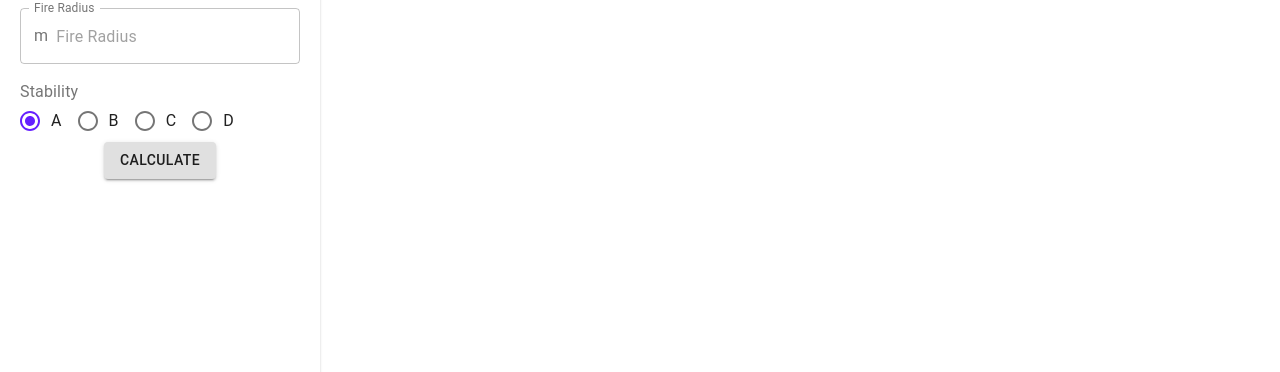
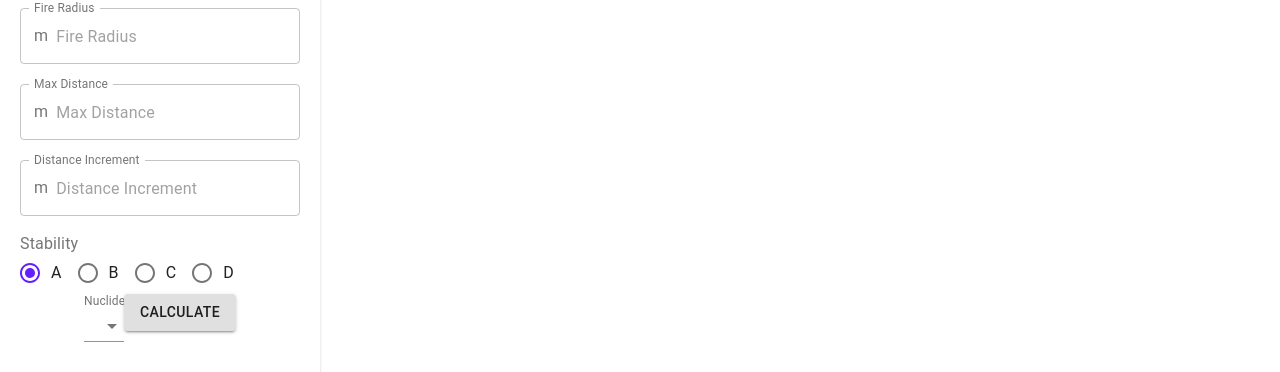
Before and after one commit to CEN3031-Team-6-LLC/project-ui, a React (Create React App) app: page / in a window 1280 px wide. Shown: the part 388-760 px from the top of the page. Built offline with nearby package versions, Linux system fonts and the light colour scheme; no server answers.

Commit message:
Moved Nuclide

```diff
--- a/src/GeneralFire/GeneralFire.js
+++ b/src/GeneralFire/GeneralFire.js
@@ -5,6 +5,7 @@ import { validateFireFields } from "./helpers";
 import ErrorDialog from "CustomWidgets/ErrorDialog";
 import { KeyStrings } from "../General/KeyStrings";
 import { RadioButtons } from "CustomWidgets";
+import Nuclide from "./Nuclide";
 
 const useStyles = MaterialUI.makeStyles(theme => {
   return {
@@ -116,6 +117,32 @@ const GeneralFire = props => {
         }}
       />
 
+      <InputField
+        name="Max Distance"
+        unitTogglelable={true}
+        type="number"
+        errorMessage="Error: Max Distance must be greater than 0"
+        unit={lengthUnit}
+        inputValidation={value => value >= 0}
+        setUnit={() => setLengthUnit(lengthUnit === "m" ? "ft" : "m")}
+        onChange={val => {
+          setFieldValues({ ...fieldValues, maxDistance: { ...val } });
+        }}
+      />
+
+      <InputField
+        name="Distance Increment"
+        unitTogglelable={true}
+        type="number"
+        errorMessage="Error: Distance Increment must be greater than 0"
+        unit={lengthUnit}
+        inputValidation={value => value >= 0}
+        setUnit={() => setLengthUnit(lengthUnit === "m" ? "ft" : "m")}
+        onChange={val => {
+          setFieldValues({ ...fieldValues, distanceIncrement: { ...val } });
+        }}
+      />
+
       <RadioButtons
         title="Stability"
         options={[
@@ -133,6 +160,8 @@ const GeneralFire = props => {
           });
         }}
       />
+
+      <Nuclide />
 
       <MaterialUI.Button
         variant="contained"
--- /dev/null
+++ b/src/GeneralFire/Nuclide.js
@@ -0,0 +1,30 @@
+import React from "react";
+import * as MaterialUI from "@material-ui/core";
+import { configs } from "../configs";
+
+export default function Nuclide(props) {
+  const age = 20;
+  const handleChange = e => {};
+
+  React.useEffect(() => {
+    fetch(`${configs.SERVER_URL}/api/nuclides/getNuclideList`)
+      .then(resp => {
+        console.log("Nuclide results", resp);
+      })
+      .catch(e => console.log("Error", e));
+  }, []);
+
+  return (
+    <MaterialUI.FormControl>
+      <MaterialUI.InputLabel id="demo-customized-select-label">
+        Nuclides
+      </MaterialUI.InputLabel>
+      <MaterialUI.Select
+        labelId="demo-customized-select-label"
+        id="demo-customized-select"
+        value={age}
+        onChange={handleChange}
+      ></MaterialUI.Select>
+    </MaterialUI.FormControl>
+  );
+}
```
